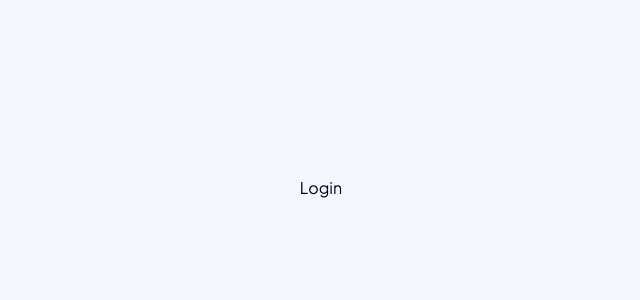
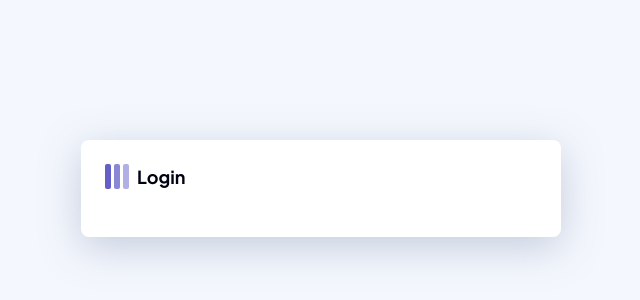
Before and after one commit to CodingWithJiro/frontend-mentor-kanban-task-management-web-app, a Next.js app: page /login in a window 1280 px wide. Shown: the part 212-512 px from the top of the page, without its empty margins (319-959 px from the left). Built offline with nearby package versions, Linux system fonts and the light colour scheme.

Commit message:
feat(auth): create initial login form and header components

```diff
--- a/src/app/login/page.tsx
+++ b/src/app/login/page.tsx
@@ -1,4 +1,5 @@
 import type { Metadata } from 'next';
+import LoginForm from '@/components/auth/login-form';
 
 const siteUrl = 'https://kanbanweb.vercel.app/login';
 
@@ -24,7 +25,7 @@ export const metadata: Metadata = {
 export default function LoginPage() {
   return (
     <main className="flex min-h-screen w-full items-center justify-center p-4">
-      <h1>Login</h1>
+      <LoginForm />
     </main>
   );
 }
--- /dev/null
+++ b/src/components/auth/login-form.tsx
@@ -0,0 +1,13 @@
+import LoginHeader from './login-header';
+
+export default function LoginForm() {
+  return (
+    <form
+      className="bg-background-form drop-shadow-form w-full max-w-120 rounded-lg p-6 transition-colors"
+      aria-labelledby="login-heading"
+      noValidate
+    >
+      <LoginHeader />
+    </form>
+  );
+}
--- /dev/null
+++ b/src/components/auth/login-header.tsx
@@ -0,0 +1,15 @@
+import Image from 'next/image';
+
+export default function LoginHeader() {
+  return (
+    <header className="mb-6 flex items-center justify-start gap-2">
+      <Image src="/icons/logo-mobile.svg" width={24} height={25} alt="" />
+      <h1
+        id="login-heading"
+        className="text-heading-l font-bold transition-colors"
+      >
+        Login
+      </h1>
+    </header>
+  );
+}
```
